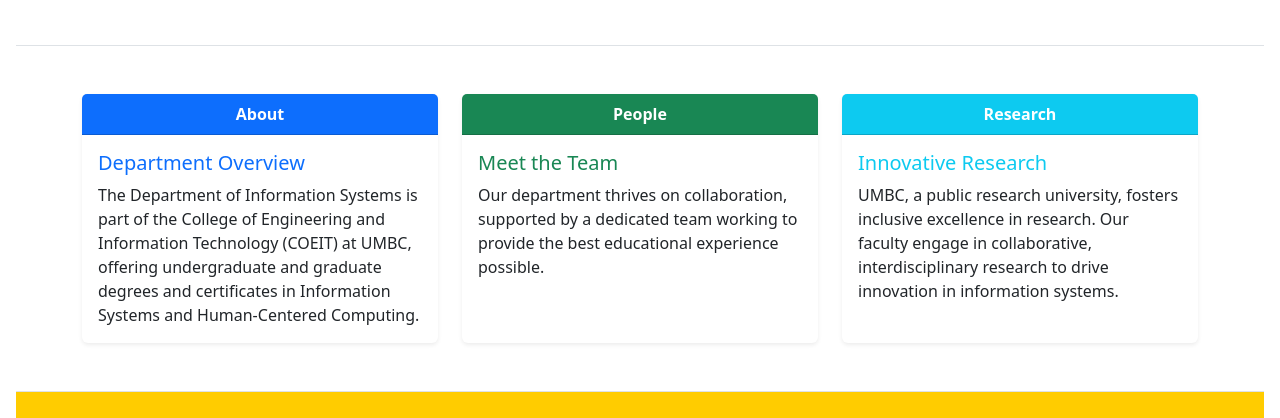
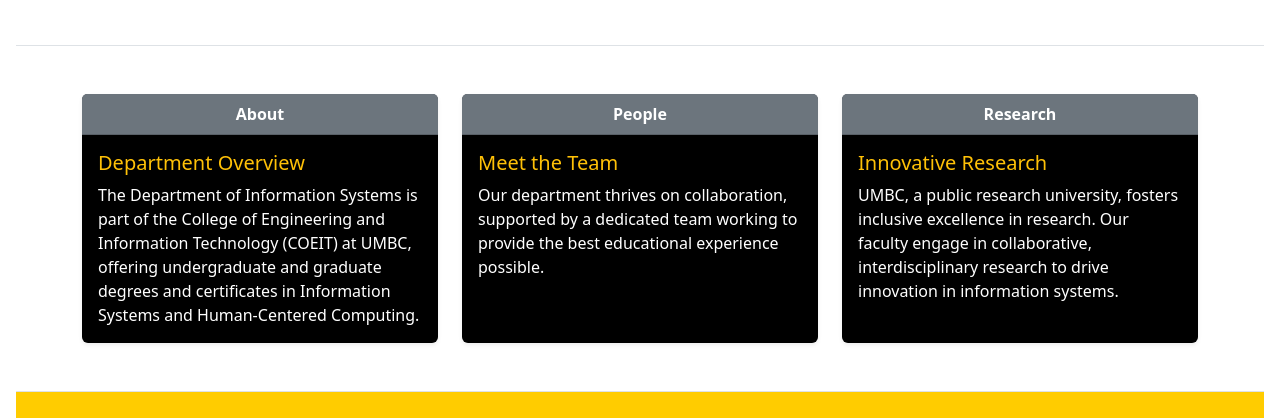
Before and after one commit to kebron2/IS436lab4, a plain HTML site: page index.html in a window 1280 px wide. Shown: the part 895-1313 px from the top of the page. Drawn offline with nearby package versions, Linux system fonts and the light colour scheme.

Commit message:
Update index.html

```diff
--- a/index.html
+++ b/index.html
@@ -53,12 +53,12 @@
   <div class="row g-4"> <!-- Adding gap between the cards -->
     <!-- Card 1 -->
     <div class="col-12 col-md-4">
-      <div class="card h-100 shadow-sm border-0">
-        <div class="card-header bg-primary text-white text-center">
+      <div class="card h-100 shadow-sm border-0 bg-black text-white">
+        <div class="card-header bg-secondary text-white text-center">
           <strong>About</strong>
         </div>
         <div class="card-body">
-          <h5 class="card-title text-primary">Department Overview</h5>
+          <h5 class="card-title text-warning">Department Overview</h5>
           <p class="card-text">The Department of Information Systems is part of the College of Engineering and Information Technology (COEIT) at UMBC, offering undergraduate and graduate degrees and certificates in Information Systems and Human-Centered Computing.</p>
         </div>
       </div>
@@ -66,12 +66,12 @@
 
     <!-- Card 2 -->
     <div class="col-12 col-md-4">
-      <div class="card h-100 shadow-sm border-0">
-        <div class="card-header bg-success text-white text-center">
+      <div class="card h-100 shadow-sm border-0 bg-black text-white">
+        <div class="card-header bg-secondary text-white text-center">
           <strong>People</strong>
         </div>
         <div class="card-body">
-          <h5 class="card-title text-success">Meet the Team</h5>
+          <h5 class="card-title text-warning">Meet the Team</h5>
           <p class="card-text">Our department thrives on collaboration, supported by a dedicated team working to provide the best educational experience possible.</p>
         </div>
       </div>
@@ -79,18 +79,19 @@
 
     <!-- Card 3 -->
     <div class="col-12 col-md-4">
-      <div class="card h-100 shadow-sm border-0">
-        <div class="card-header bg-info text-white text-center">
+      <div class="card h-100 shadow-sm border-0 bg-black text-white">
+        <div class="card-header bg-secondary text-white text-center">
           <strong>Research</strong>
         </div>
         <div class="card-body">
-          <h5 class="card-title text-info">Innovative Research</h5>
+          <h5 class="card-title text-warning">Innovative Research</h5>
           <p class="card-text">UMBC, a public research university, fosters inclusive excellence in research. Our faculty engage in collaborative, interdisciplinary research to drive innovation in information systems.</p>
         </div>
       </div>
     </div>
   </div>
 </div>
+
 
 
     <!-- Footer -->
```
